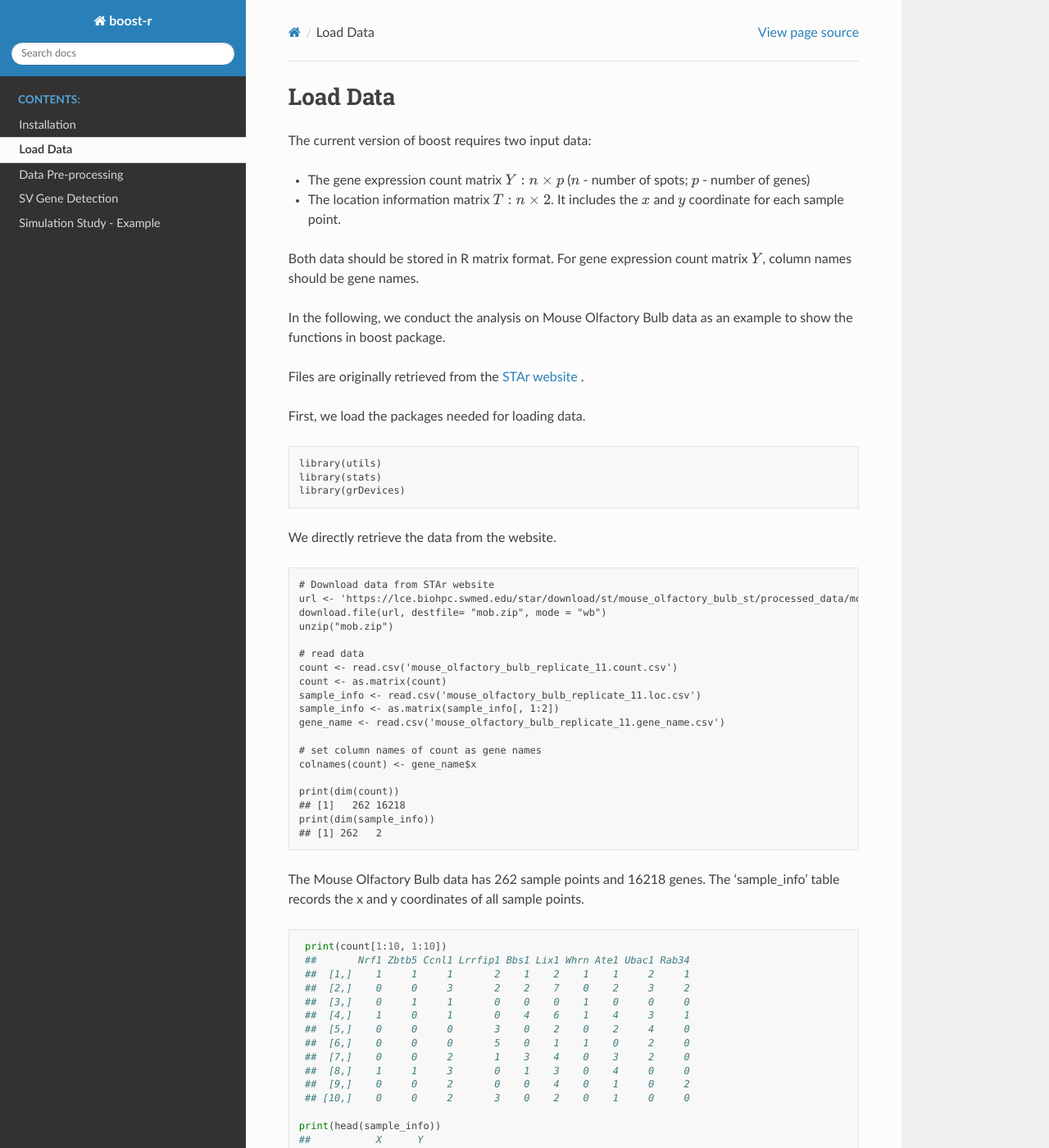
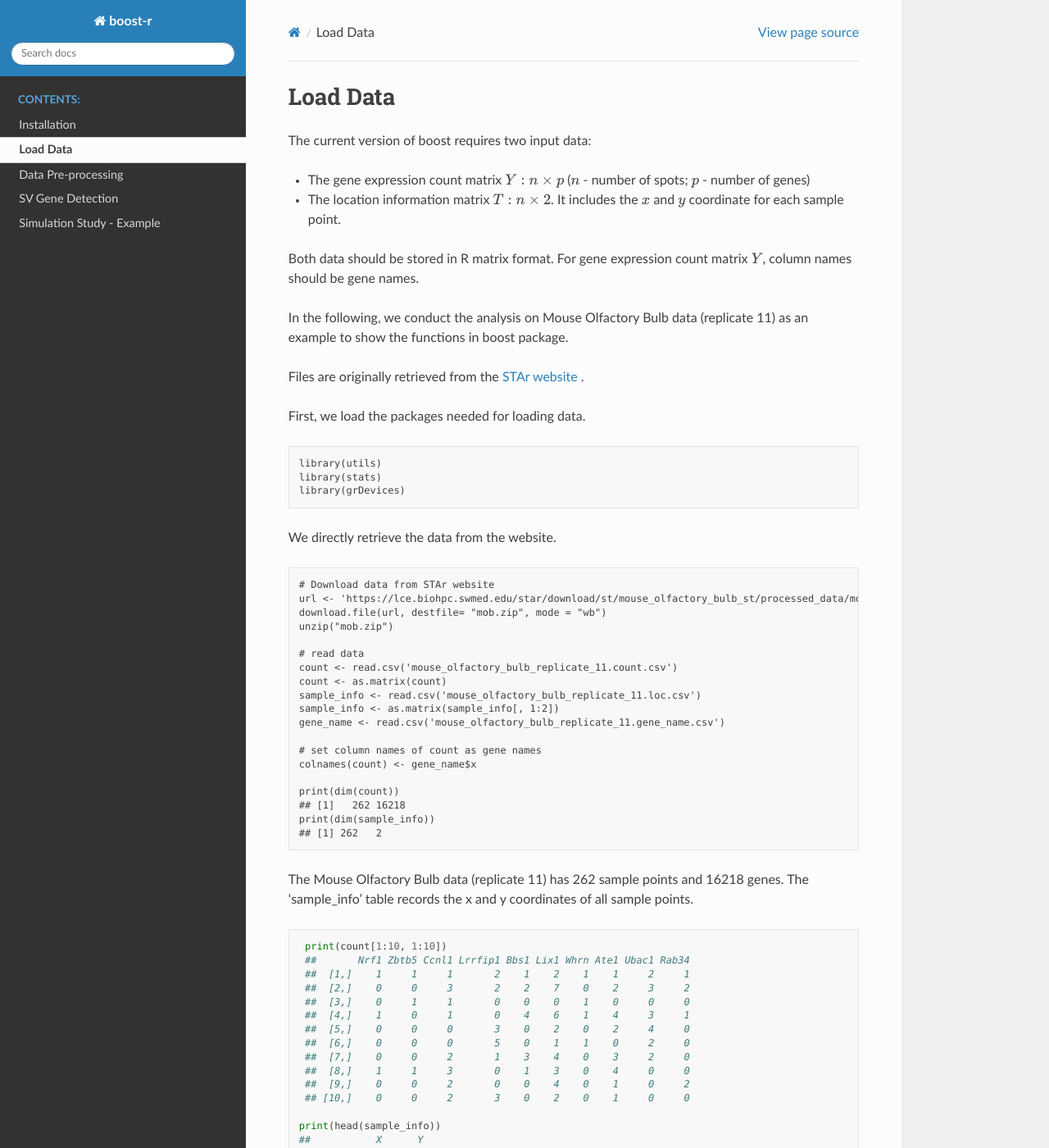
Before and after one commit to estfernan/boost, a Sphinx documentation site: the page built from docs/loaddata.rst, in a window 1280 px wide and 1400 px high. Shown: the whole window at 82% size. Built offline with Sphinx 7.4.7 and the Read the Docs theme 2.0.0, drawn with Linux system fonts in a browser that asks for light colours.

Commit message:
Update loaddata.rst

```diff
--- a/docs/loaddata.rst
+++ b/docs/loaddata.rst
@@ -8,7 +8,7 @@ The current version of boost requires two input data:
 
 Both data should be stored in R matrix format. For gene expression count matrix :math:`Y`, column names should be gene names.
 
-In the following, we conduct the analysis on Mouse Olfactory Bulb data as an example to show the functions in boost package.
+In the following, we conduct the analysis on Mouse Olfactory Bulb data (replicate 11) as an example to show the functions in boost package.
 
 Files are originally retrieved from the `STAr website <https://lce.biohpc.swmed.edu/star/>`_ .
 
@@ -40,7 +40,7 @@ We directly retrieve the data from the website.
         print(dim(sample_info))
         ## [1] 262   2
 
-The Mouse Olfactory Bulb data has 262 sample points and 16218 genes. The 'sample_info' table records the x and y coordinates of all sample points.
+The Mouse Olfactory Bulb data (replicate 11) has 262 sample points and 16218 genes. The 'sample_info' table records the x and y coordinates of all sample points.
 ::
         print(count[1:10, 1:10])
         ##       Nrf1 Zbtb5 Ccnl1 Lrrfip1 Bbs1 Lix1 Whrn Ate1 Ubac1 Rab34
```
